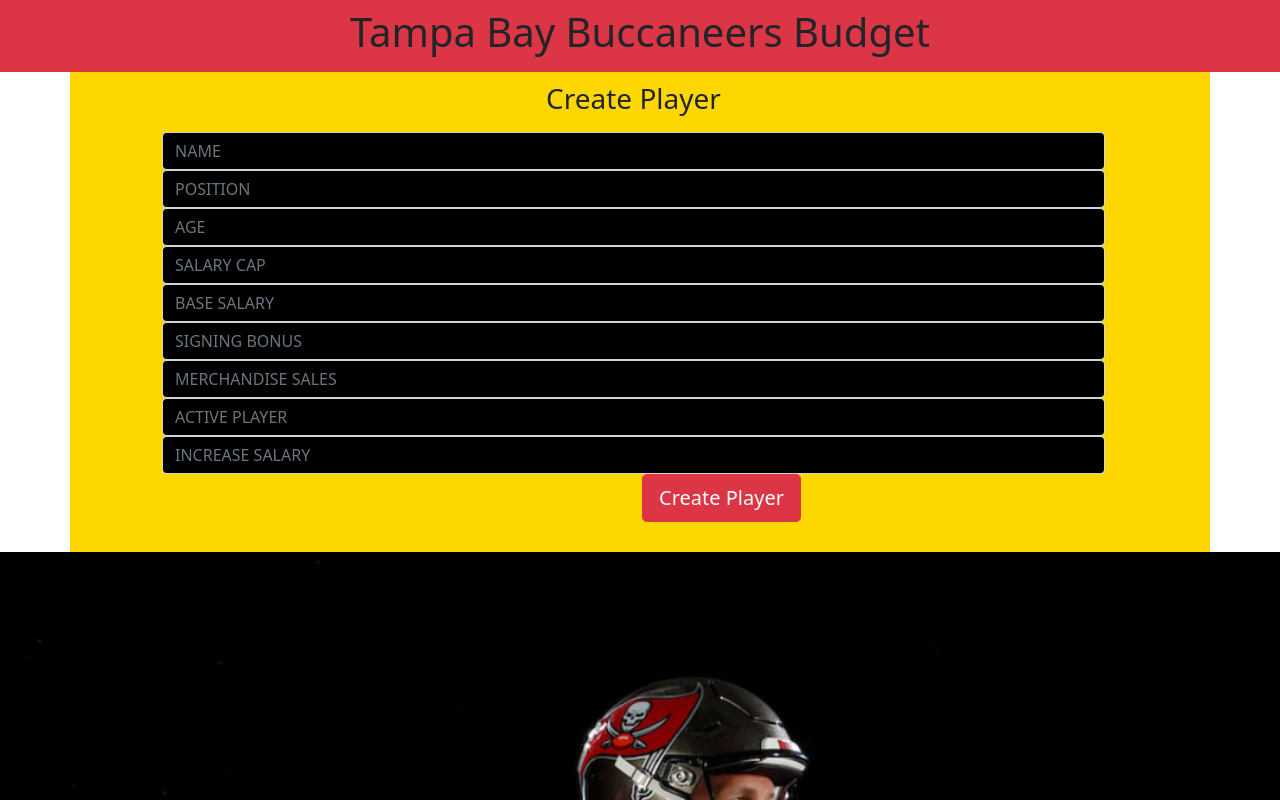
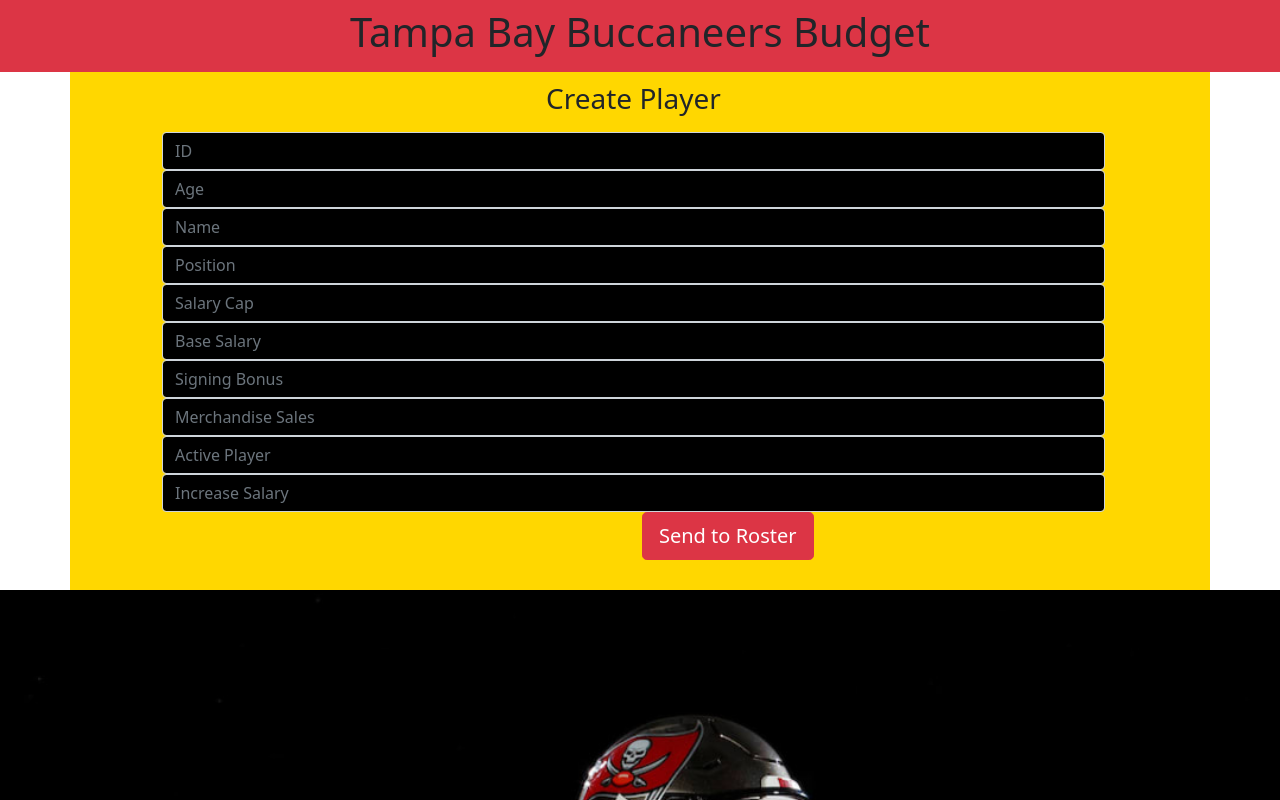
Before and after one commit to Jorvul/TB-Buccaneers-BudgetP2, an Angular app: page /create-employee in a window 1280 px wide. Shown: the top 800 px of the page. Built offline with nearby package versions, Linux system fonts and the light colour scheme.

Commit message:
made changes to several components

```diff
--- a/src/app/employee-create/employee-create.component.css
+++ b/src/app/employee-create/employee-create.component.css
@@ -1,5 +1,4 @@
 input{
     color: red;
     background-color: black;
-    text-transform: uppercase;
 }
--- a/src/app/employee-create/employee-create.component.html
+++ b/src/app/employee-create/employee-create.component.html
@@ -1,38 +1,40 @@
 
 <div style="background-color: gold;" class="container-lg">
     <div style="padding-left: 80px; padding-bottom: 30px;" class="col-md-11">
-
       <h3 class="mb-3 text-center" style="padding-top:10px;">Create Player</h3>
       <div class="form-group">
-        <input type="text" [(ngModel)]="employeeDetails.name" class="form-control" placeholder="Name">
+        <input type="text" [(ngModel)]="employeeDetails.client_id" class="form-control" placeholder="ID">
       </div>
       <div class="form-group">
-        <input type="text" [(ngModel)]="employeeDetails.position" class="form-control" placeholder="Position">
+        <input type="text" [(ngModel)]="employeeDetails.client_age" class="form-control" placeholder="Age">
       </div>
       <div class="form-group">
-        <input type="text" [(ngModel)]="employeeDetails.age" class="form-control" placeholder="Age">
+        <input type="text" [(ngModel)]="employeeDetails.client_name" class="form-control" placeholder="Name">
       </div>
       <div class="form-group">
-        <input type="text" [(ngModel)]="employeeDetails.cap" class="form-control" placeholder="Salary Cap">
+        <input type="text" [(ngModel)]="employeeDetails.client_position" class="form-control" placeholder="Position">
       </div>
       <div class="form-group">
-        <input type="text" [(ngModel)]="employeeDetails.base" class="form-control" placeholder="Base Salary">
+        <input type="text" [(ngModel)]="employeeDetails.client_cap_hit" class="form-control" placeholder="Salary Cap">
       </div>
       <div class="form-group">
-        <input type="text" [(ngModel)]="employeeDetails.bonus" class="form-control" placeholder="Signing Bonus">
+        <input type="text" [(ngModel)]="employeeDetails.client_base_salary" class="form-control" placeholder="Base Salary">
       </div>
       <div class="form-group">
-        <input type="text" [(ngModel)]="employeeDetails.merchandise" class="form-control" placeholder="Merchandise Sales">
+        <input type="text" [(ngModel)]="employeeDetails.client_signing_bonus" class="form-control" placeholder="Signing Bonus">
       </div>
       <div class="form-group">
-        <input type="text" [(ngModel)]="employeeDetails.active" class="form-control" placeholder="Active Player">
+        <input type="text" [(ngModel)]="employeeDetails.client_merchandise" class="form-control" placeholder="Merchandise Sales">
       </div>
       <div class="form-group">
-        <input type="text" [(ngModel)]="employeeDetails.salary_increase" class="form-control" placeholder="Increase Salary">
+        <input type="text" [(ngModel)]="employeeDetails.client_active" class="form-control" placeholder="Active Player">
+      </div>
+      <div class="form-group">
+        <input type="text" [(ngModel)]="employeeDetails.client_salary_increase" class="form-control" placeholder="Increase Salary">
       </div>
       <div class="form-group">
         </div>
-        <button style="margin-left: 480px;" class="btn btn-danger btn-lg btn-block" (click)="addEmployee(employeeDetails)">Create Player</button>
+        <button style="margin-left: 480px;" class="btn btn-danger btn-lg btn-block" (click)="addEmployee(employeeDetails)">Send to Roster</button>
     </div>
   </div>
   <img src="../assets/bucos.jpg" width="1520">
--- a/src/app/employee-create/employee-create.component.ts
+++ b/src/app/employee-create/employee-create.component.ts
@@ -8,7 +8,7 @@
   styleUrls: ['./employee-create.component.css']
 })
 export class EmployeeCreateComponent implements OnInit {
-@Input() employeeDetails ={id: "",age:"",name:"",position:"",cap:"", base:"",bonus:"",merchandise:"",active:null,salary_increase:null};
+@Input() employeeDetails ={client_id: "",client_age:"",client_name:"",client_position:"",client_cap_hit:"", client_base_salary:"",client_signing_bonus:"",client_merchandise:"",client_active:"",client_salary_increase:""};
 
   constructor(public restApi:RestApiService, public router:Router) { }
 
--- a/src/app/employee-edit/employee-edit.component.html
+++ b/src/app/employee-edit/employee-edit.component.html
@@ -3,32 +3,35 @@
     <div style="margin-left: 0px; padding-bottom: 30px;"  class="col-md-12">
 
       <h3 class="mb-3 text-center" style="padding-top:10px;">Update Player</h3>
-      <div class="form-group">
-        <input type="text" [(ngModel)]="employeeData.name" class="form-control" placeholder="Name">
+        <div class="form-group">
+          <input type="text" [(ngModel)]="employeeData.client_id" class="form-control" placeholder="ID">
+        </div>
+        <div class="form-group">
+        <input type="text" [(ngModel)]="employeeData.client_age" class="form-control" placeholder="Name">
       </div>
       <div class="form-group">
-        <input type="text" [(ngModel)]="employeeData.position" class="form-control" placeholder="Position">
+        <input type="text" [(ngModel)]="employeeData.client_name" class="form-control" placeholder="Position">
       </div>
       <div class="form-group">
-        <input type="text" [(ngModel)]="employeeData.age" class="form-control" placeholder="Age">
+        <input type="text" [(ngModel)]="employeeData.client_position" class="form-control" placeholder="Age">
       </div>
       <div class="form-group">
-        <input type="text" [(ngModel)]="employeeData.cap" class="form-control" placeholder="Salary Cap">
+        <input type="text" [(ngModel)]="employeeData.client_cap_hit" class="form-control" placeholder="Salary Cap">
       </div>
       <div class="form-group">
-        <input type="text" [(ngModel)]="employeeData.base" class="form-control" placeholder="Base Salary">
+        <input type="text" [(ngModel)]="employeeData.client_base_salary" class="form-control" placeholder="Base Salary">
       </div>
       <div class="form-group">
-        <input type="text" [(ngModel)]="employeeData.bonus" class="form-control" placeholder="Signing Bonus">
+        <input type="text" [(ngModel)]="employeeData.client_signing_bonus" class="form-control" placeholder="Signing Bonus">
       </div>
       <div class="form-group">
-        <input type="text" [(ngModel)]="employeeData.merchandise" class="form-control" placeholder="merchandise Sales">
+        <input type="text" [(ngModel)]="employeeData.client_merchandise" class="form-control" placeholder="merchandise Sales">
       </div>
       <div class="form-group">
-        <input type="text" [(ngModel)]="employeeData.active" class="form-control" placeholder="Active Player">
+        <input type="text" [(ngModel)]="employeeData.client_active" class="form-control" placeholder="Active Player">
       </div>
       <div class="form-group">
-        <input type="text" [(ngModel)]="employeeData.salary_increase" class="form-control" placeholder="Increase Salary">
+        <input type="text" [(ngModel)]="employeeData.client_salary_increase" class="form-control" placeholder="Increase Salary">
       </div>
       <div class="form-group">
         <button style="margin-left: 570px;" class="btn btn-danger btn-lg btn-block" (click)="updateEmployee()">Update Player</button>
--- a/src/app/employee-list/employee-list.component.ts
+++ b/src/app/employee-list/employee-list.component.ts
@@ -36,7 +36,7 @@
 
   }
 // Update employee data
-/*updateEmployee() {
+/*updateEmployee1() {
   if(window.confirm('Are you sure, you want to update?')){
     this.restApi.updateEmployee(this.id, this.employeeData).subscribe(data => {
       this.router.navigate(['/employees-list']);
--- a/src/app/shared/rest-api.service.ts
+++ b/src/app/shared/rest-api.service.ts
@@ -9,7 +9,7 @@
 export class RestApiService {
   // Define API
   //replace with my url
-  //apiURL = "http://localhost:8084"
+  //apiURL = 'http://localhost:8084';
   apiURL = 'http://localhost:3000';
   constructor(private http: HttpClient) {}
   /*========================================
@@ -24,20 +24,20 @@
   // HttpClient API get() method => Fetch employees list
   getEmployees(): Observable<Employee> {
     return this.http
-      .get<Employee>(this.apiURL + '/employees')
+      .get<Employee>(this.apiURL + '/client/all')
       .pipe(retry(1), catchError(this.handleError));
   }
   // HttpClient API get() method => Fetch employee
   getEmployee(id: any): Observable<Employee> {
     return this.http
-      .get<Employee>(this.apiURL + '/employees/' + id)
+      .get<Employee>(this.apiURL + '/client/' + id)
       .pipe(retry(1), catchError(this.handleError));
   }
   // HttpClient API post() method => Create employee
   createEmployee(employee: any): Observable<Employee> {
     return this.http
       .post<Employee>(
-        this.apiURL + '/employees',
+        this.apiURL + '/client',
         JSON.stringify(employee),
         this.httpOptions
       )
@@ -47,7 +47,7 @@
   updateEmployee(id: any, employee: any): Observable<Employee> {
     return this.http
       .put<Employee>(
-        this.apiURL + '/employees/' + id,
+        this.apiURL + '/client/' + id,
         JSON.stringify(employee),
         this.httpOptions
       )
@@ -56,7 +56,7 @@
   // HttpClient API delete() method => Delete employee
   deleteEmployee(id: any) {
     return this.http
-      .delete<Employee>(this.apiURL + '/employees/' + id, this.httpOptions)
+      .delete<Employee>(this.apiURL + '/client/' + id, this.httpOptions)
       .pipe(retry(1), catchError(this.handleError));
   }
   // Error handling
```
Also changed, not shown: server/db.json (+12 -12 lines), src/app/employee-list/employee-list.component.html (+19 -17 lines), src/app/shared/employee.ts (+10 -10 lines), 1 other file (tests, documents, lock files or other folders).
